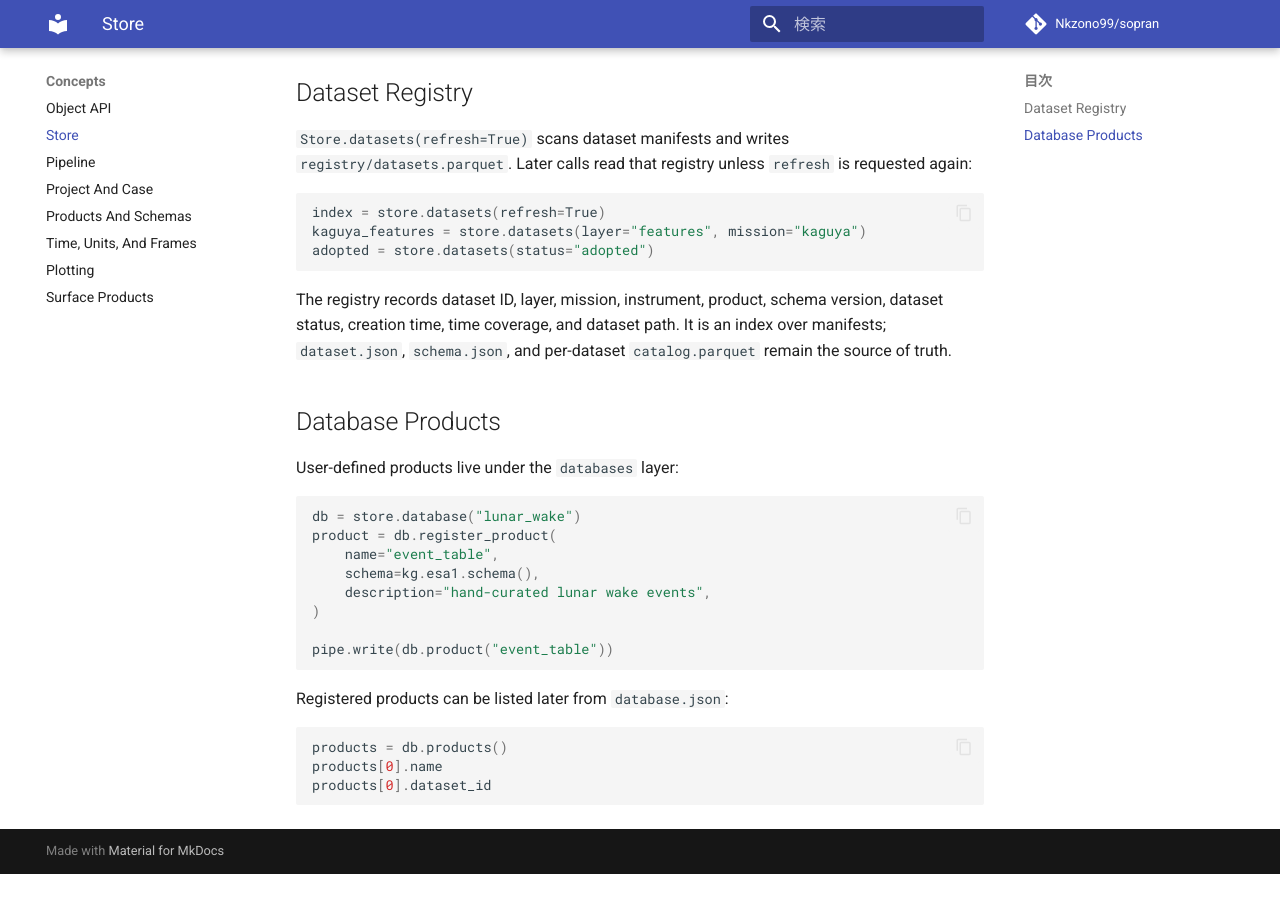
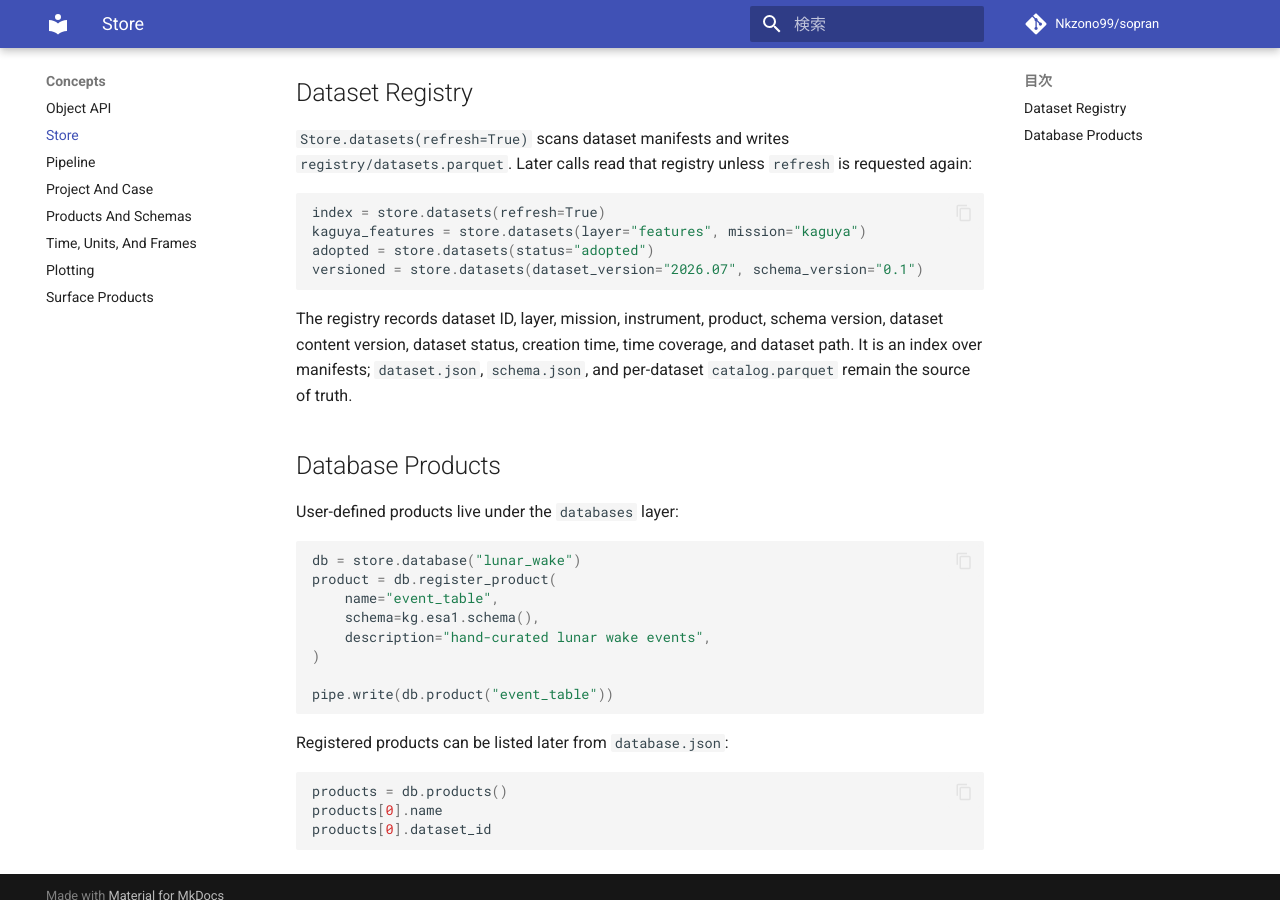
Before and after one commit to Nkzono99/sopran, an MkDocs documentation site: the page built from docs/concepts/store.md, in a window 1280 px wide and 900 px high, scrolled down 1067 px. Built offline with MkDocs 1.6.1 and Material for MkDocs 9.7.7, drawn with Linux system fonts in a browser that asks for light colours; comment, search, counter and statistics services are not loaded; before the commit the page ends 1941 px from its top, so only the background shows below that.

Commit message:
Add dataset version to registry filters

````diff
--- a/docs/concepts/store.md
+++ b/docs/concepts/store.md
@@ -57,12 +57,13 @@ requested again:
 index = store.datasets(refresh=True)
 kaguya_features = store.datasets(layer="features", mission="kaguya")
 adopted = store.datasets(status="adopted")
+versioned = store.datasets(dataset_version="2026.07", schema_version="0.1")
 ```
 
 The registry records dataset ID, layer, mission, instrument, product, schema
-version, dataset status, creation time, time coverage, and dataset path. It is
-an index over manifests; `dataset.json`, `schema.json`, and per-dataset
-`catalog.parquet` remain the source of truth.
+version, dataset content version, dataset status, creation time, time coverage,
+and dataset path. It is an index over manifests; `dataset.json`, `schema.json`,
+and per-dataset `catalog.parquet` remain the source of truth.
 
 ## Database Products
 
````
Also changed, not shown: SPEC.md (+2 -1 lines), docs/reference/store-layout.md (+3 -3 lines), 2 other files.
